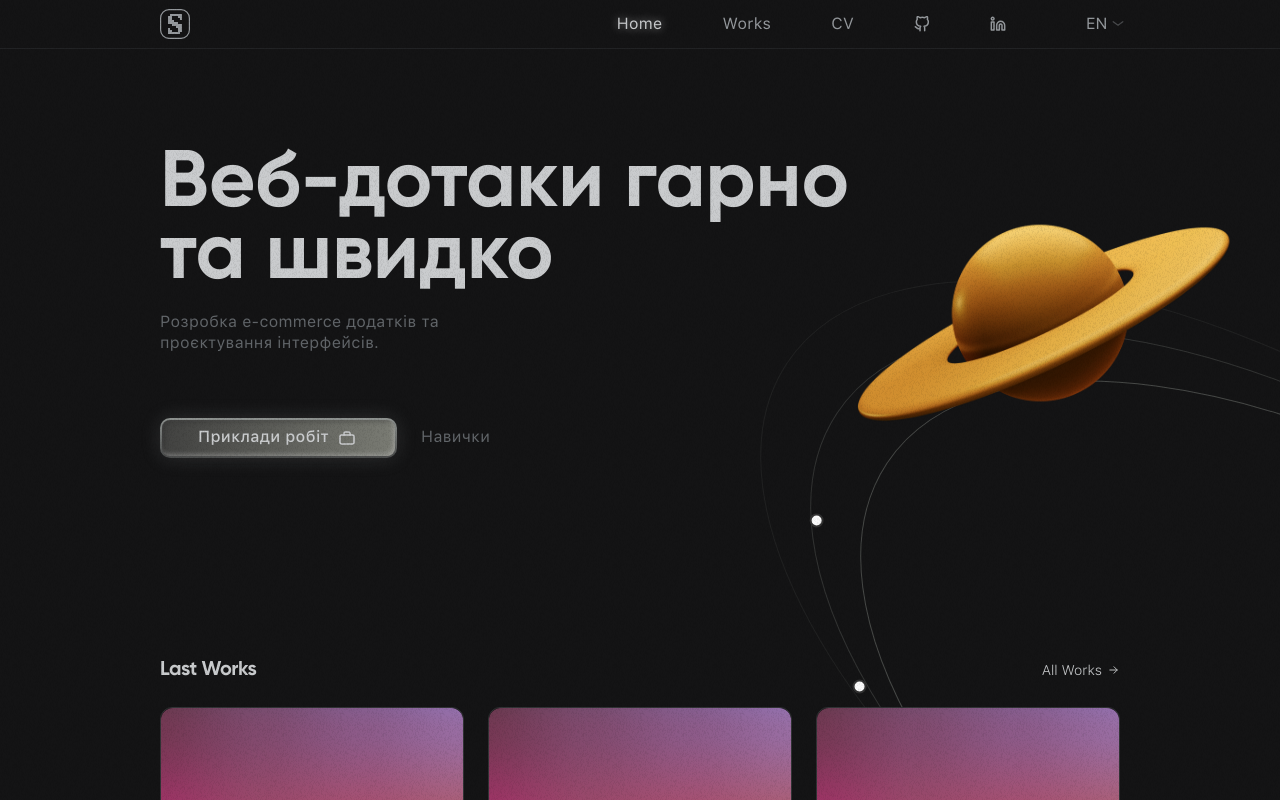
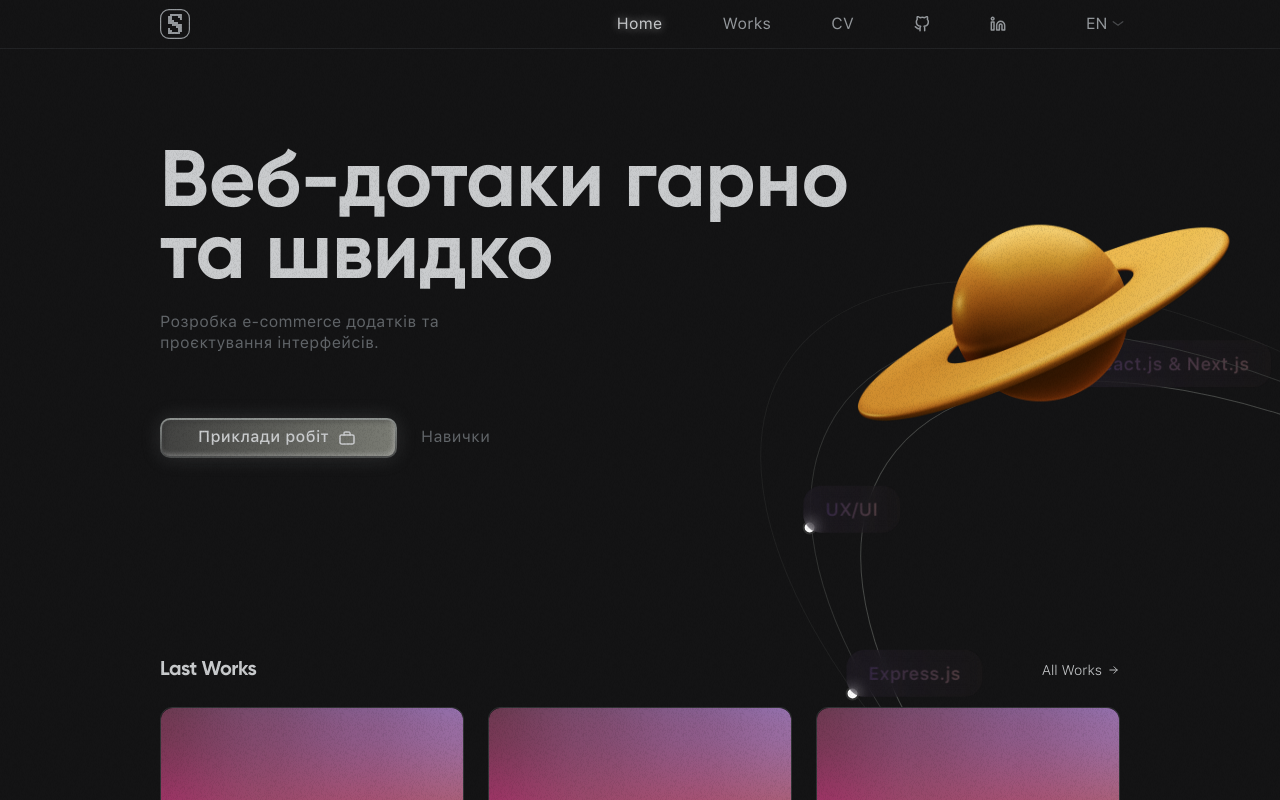
Before and after one commit to solodovnykov/web-portfolio, a Next.js app: page / in a window 1280 px wide. Shown: the top 800 px of the page. Built offline with nearby package versions, Linux system fonts and the light colour scheme.

Commit message:
Fixed Saturn Animation On Mobile

```diff
--- a/components/HeroBlock/HeroBlock.module.scss
+++ b/components/HeroBlock/HeroBlock.module.scss
@@ -16,6 +16,12 @@
     margin: 0;
     white-space: nowrap;
 
+    @media (max-width: $breakpoint-laptop) {
+      font-size: 64px;
+    }
+    @media (max-width: $breakpoint-tablet) {
+      font-size: 52px;
+    }
     @media (max-width: $breakpoint-mobile) {
       font-size: 36px;
     }
@@ -31,7 +37,7 @@
     white-space: nowrap;
     margin: 20px 0 0 0;
 
-    @media (max-width: $breakpoint-mobile) {
+    @media (max-width: $breakpoint-tablet) {
       font-size: 14px;
     }
   }
@@ -58,4 +64,8 @@
       }
     }
   }
+
+  @media (max-width: $breakpoint-tablet) {
+    margin: 50px 0 200px 0;
+  }
 }
--- a/styles/Home.module.scss
+++ b/styles/Home.module.scss
@@ -46,10 +46,7 @@
         background: #fbfbfb;
         position: absolute;
         z-index: 10;
-
         offset-rotate: 0deg;
-        offset-anchor: left bottom;
-
         offset-path: path(
           "M1056.48 766.81C1010.62 835.81 911.565 860.205 788.24 843.638C664.952 827.076 517.59 769.589 375.393 675.083C233.197 580.576 123.132 466.971 60.1208 359.715C-2.90932 252.427 -18.7759 151.651 27.0822 82.6518C72.9404 13.6527 171.998 -10.7424 295.323 5.82472C418.611 22.3868 565.974 79.8733 708.17 174.38C850.366 268.886 960.432 382.491 1023.44 489.747C1086.47 597.035 1102.34 697.811 1056.48 766.81Z"
         );
@@ -81,10 +78,7 @@
         background: #fbfbfb;
         position: absolute;
         z-index: 10;
-
         offset-rotate: 0deg;
-        offset-anchor: left bottom;
-
         offset-path: path(
           "M1056.48 766.81C1010.62 835.81 911.565 860.205 788.24 843.638C664.952 827.076 517.59 769.589 375.393 675.083C233.197 580.576 123.132 466.971 60.1208 359.715C-2.90932 252.427 -18.7759 151.651 27.0822 82.6518C72.9404 13.6527 171.998 -10.7424 295.323 5.82472C418.611 22.3868 565.974 79.8733 708.17 174.38C850.366 268.886 960.432 382.491 1023.44 489.747C1086.47 597.035 1102.34 697.811 1056.48 766.81Z"
         );
@@ -118,8 +112,6 @@
         z-index: 10;
 
         offset-rotate: 0deg;
-        offset-anchor: left bottom;
-
         offset-path: path(
           "M1056.48 766.81C1010.62 835.81 911.565 860.205 788.24 843.638C664.952 827.076 517.59 769.589 375.393 675.083C233.197 580.576 123.132 466.971 60.1208 359.715C-2.90932 252.427 -18.7759 151.651 27.0822 82.6518C72.9404 13.6527 171.998 -10.7424 295.323 5.82472C418.611 22.3868 565.974 79.8733 708.17 174.38C850.366 268.886 960.432 382.491 1023.44 489.747C1086.47 597.035 1102.34 697.811 1056.48 766.81Z"
         );
@@ -138,10 +130,11 @@
         opacity: 0.25;
       }
       .dot {
+        // offset-distance: 50%;
         animation: anim 14s linear infinite;
-        // offset-distance: 50%;
         animation-delay: 0.4s;
         left: 20px;
+        top: -2px;
       }
     }
     .circle {
@@ -175,12 +168,12 @@
       // animation: anim 10s linear infinite;
       padding: 12px 22px;
       offset-rotate: 0deg;
-      offset-anchor: left bottom;
+      // offset-anchor: left bottom !important;
       z-index: 15;
 
-      @media (max-width: 500px) {
-        display: none;
-      }
+      // @media (max-width: 500px) {
+      //   display: none;
+      // }
 
       p {
         font-family: "SFProText";
```
